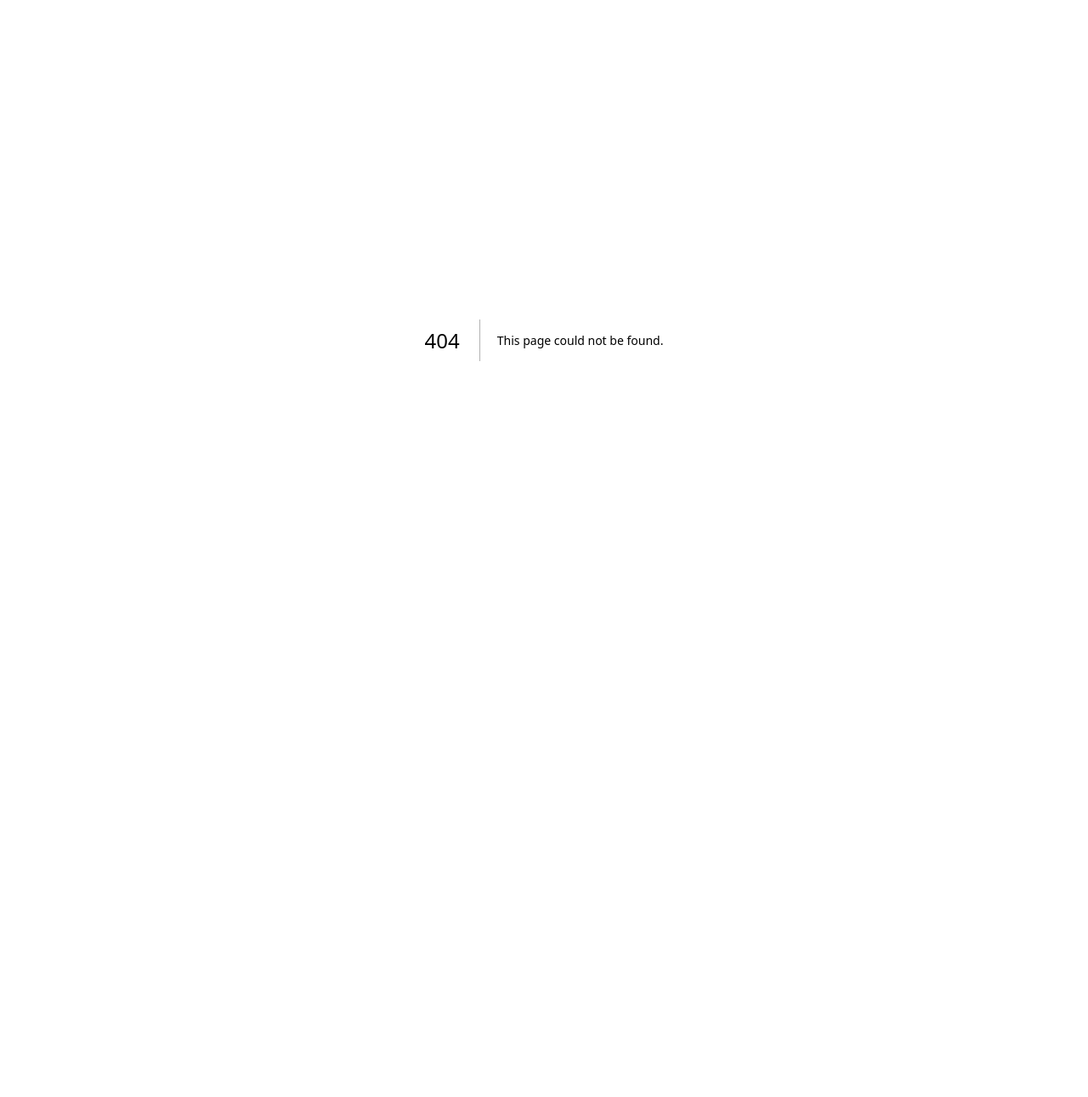
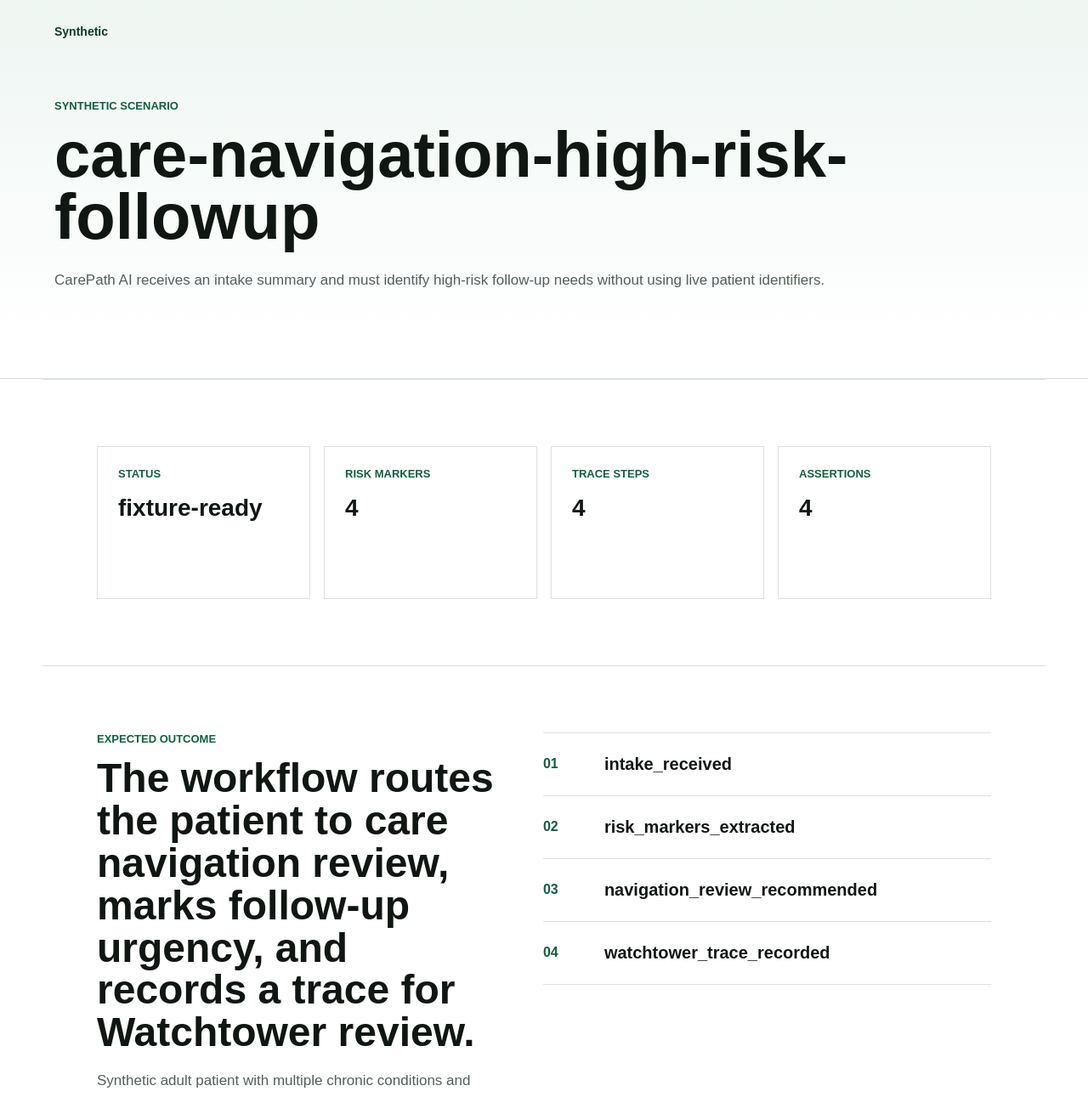
Before and after one commit to temitayodahunsi777/scrimed-site, a Next.js app: page /synthetic/care-navigation-high-risk-followup in a window 1280 px wide. Before the commit this address had no page. Shown: the top 1291 px of the page at 85% size. Before the commit the page ends 800 px from the top, so only its background shows below. Built offline with nearby package versions, Linux system fonts and the light colour scheme.

Commit message:
Add synthetic scenario detail pages

```diff
--- /dev/null
+++ b/app/synthetic/[slug]/page.tsx
@@ -0,0 +1,79 @@
+import { notFound } from "next/navigation";
+import {
+  getSyntheticScenarioBySlug,
+  syntheticScenarios
+} from "../../lib/syntheticClinical";
+
+export function generateStaticParams() {
+  return syntheticScenarios.map((scenario) => ({
+    slug: scenario.id
+  }));
+}
+
+export default async function SyntheticScenarioPage({
+  params
+}: {
+  params: Promise<{ slug: string }>;
+}) {
+  const { slug } = await params;
+  const scenario = getSyntheticScenarioBySlug(slug);
+
+  if (!scenario) {
+    notFound();
+  }
+
+  return (
+    <main>
+      <section className="page-hero">
+        <a className="back-link" href="/synthetic">Synthetic</a>
+        <p className="eyebrow">Synthetic scenario</p>
+        <h1>{scenario.id}</h1>
+        <p className="hero-text">{scenario.scenario}</p>
+      </section>
+
+      <section className="section-band hub-summary" aria-label="Synthetic scenario summary">
+        <article>
+          <span>Status</span>
+          <strong>{scenario.status}</strong>
+        </article>
+        <article>
+          <span>Risk markers</span>
+          <strong>{scenario.riskMarkers.length}</strong>
+        </article>
+        <article>
+          <span>Trace steps</span>
+          <strong>{scenario.workflowTrace.length}</strong>
+        </article>
+        <article>
+          <span>Assertions</span>
+          <strong>{scenario.assertions.length}</strong>
+        </article>
+      </section>
+
+      <section className="section-band split-band">
+        <div>
+          <p className="eyebrow">Expected outcome</p>
+          <h2>{scenario.expectedOutcome}</h2>
+          <p className="section-copy">{scenario.patientProfile}</p>
+        </div>
+        <div className="layer-list">
+          {scenario.workflowTrace.map((step, index) => (
+            <div className="layer-row" key={step}>
+              <span>{String(index + 1).padStart(2, "0")}</span>
+              <strong>{step}</strong>
+            </div>
+          ))}
+        </div>
+      </section>
+
+      <section className="section-band principle-grid" aria-label="Synthetic scenario assertions">
+        {scenario.assertions.map((assertion) => (
+          <article key={assertion}>
+            <h3>{assertion}</h3>
+            <p>Required for this synthetic workflow to be considered valid.</p>
+          </article>
+        ))}
+      </section>
+    </main>
+  );
+}
```
